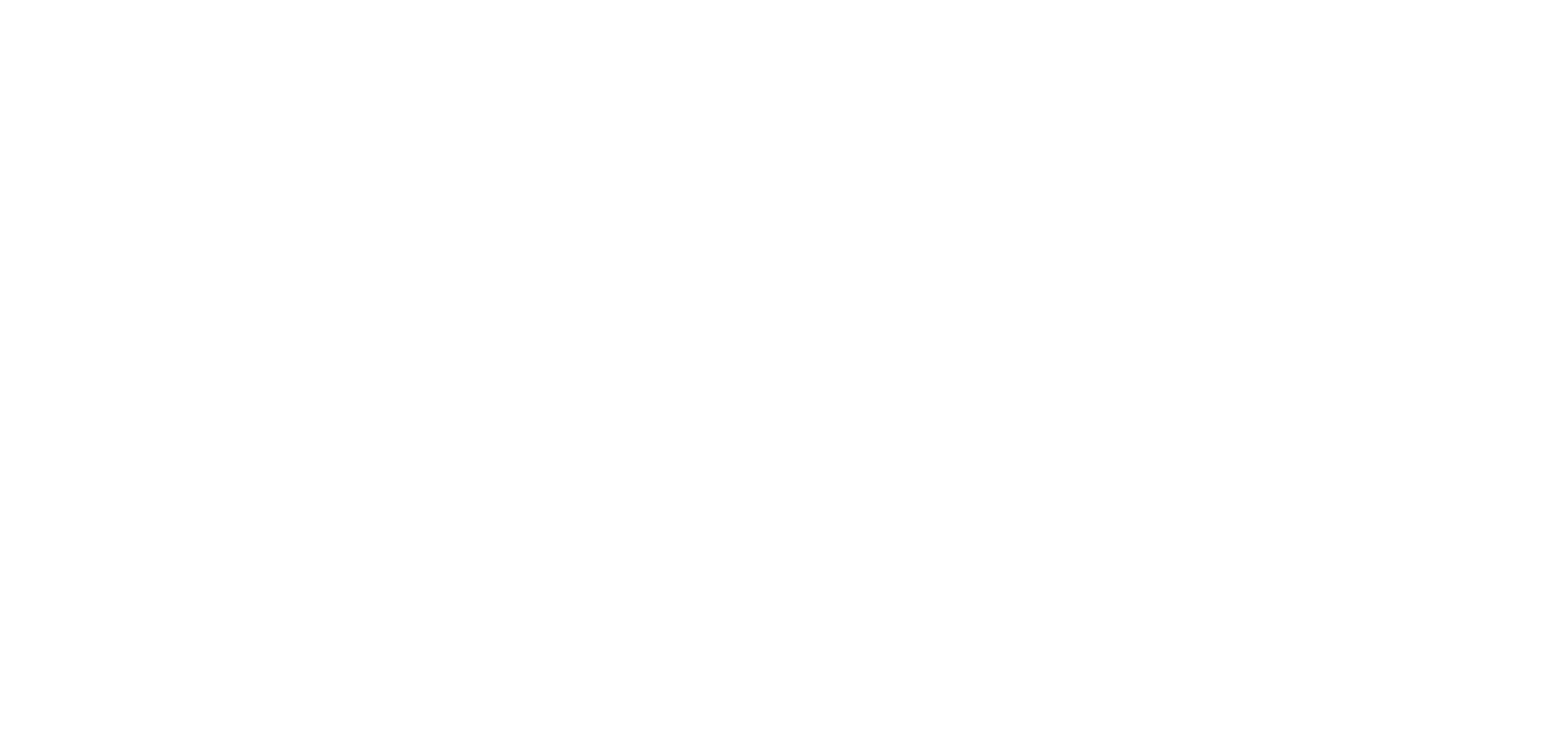
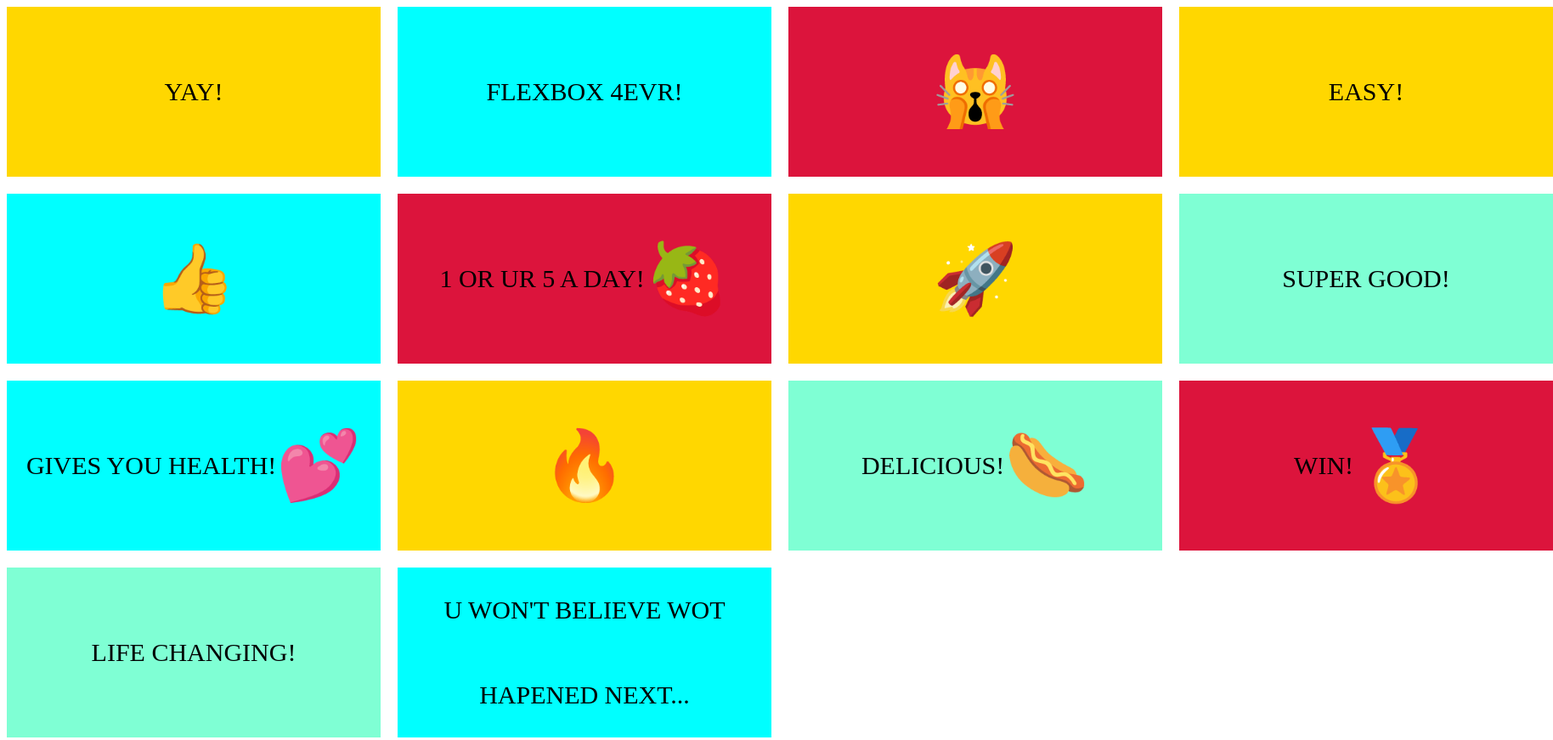
Before and after one commit to PabloA1A/HTML-CSS---Reproducir, a plain HTML site: page index.html in a window 1280 px wide. Shown: the whole page at 85% size, 1828 px wide, since content can reach past the window. Before the commit the page ends 800 px from the top, so only its background shows below. Drawn offline with Linux system fonts and the light colour scheme.

Commit message:
all columns created and styled

```diff
--- a/index.html
+++ b/index.html
@@ -3,9 +3,29 @@
 <head>
     <meta charset="UTF-8">
     <meta name="viewport" content="width=device-width, initial-scale=1.0">
+    <link rel="stylesheet" href="./public/styles/style.css">
     <title>HTML & CSS - Reproducir</title>
 </head>
 <body>
 
+    <div class="container">
+        <div class="div1" id="div">YAY!</div>
+        <div class="div2" id="div">FLEXBOX 4EVR!</div>
+        <div class="div3" id="div">🙀</div>
+        <div class="div4" id="div">EASY!</div>
+        <div class="div5" id="div">👍</div>
+        <div class="div6" id="div">1 OR UR 5 A DAY! <div style="font-size: 80px; display: flex; justify-content: center; align-items: center;">🍓</div></div>
+        <div class="div7" id="div">🚀</div>
+        <div class="div8" id="div">SUPER GOOD!</div>
+        <div class="div9" id="div">GIVES YOU HEALTH!<div style="font-size: 80px; display: flex; justify-content: center; align-items: center;">💕</div></div>
+        <div class="div10" id="div">🔥</div>
+        <div class="div11" id="div">DELICIOUS!<div style="font-size: 80px; display: flex; justify-content: center; align-items: center;">🌭</div></div>
+        <div class="div12" id="div">WIN!<div style="font-size: 80px; display: flex; justify-content: center; align-items: center;">🏅</div></div>
+        <div class="div13" id="div">LIFE CHANGING!</div>
+        <div class="div14" id="div">U WON'T BELIEVE WOT HAPENED NEXT...</div>
+    </div>
+
+    <script src="script.js"></script>
+
 </body>
 </html>
--- a/public/styles/style.css
+++ b/public/styles/style.css
@@ -0,0 +1,189 @@
+.container {
+    display: grid;
+    grid-template-columns: repeat(4, 1fr);
+    grid-template-rows: repeat(4, 1fr);
+    grid-column-gap: 20px;
+    grid-row-gap: 20px;
+}
+
+.div1 {
+    padding: 20px;
+    width: 400px;
+    height: 160px;
+    font-size: 30px;
+    text-align: center;
+    display: flex;
+    align-items: center;
+    justify-content: center;
+    line-height: 100px;
+    background-color: gold;
+}
+
+.div2 {
+    padding: 20px;
+    width: 400px;
+    height: 160px;
+    font-size: 30px;
+    text-align: center;
+    display: flex;
+    align-items: center;
+    justify-content: center;
+    line-height: 100px;
+    background-color: aqua;
+}
+
+.div3 {
+    padding: 20px;
+    width: 400px;
+    height: 160px;
+    text-align: center;
+    line-height: 100px;
+    background-color: crimson;
+    font-size: 80px;
+    display: flex;
+    justify-content: center;
+    align-items: center;
+}
+
+.div4 {
+    padding: 20px;
+    width: 400px;
+    height: 160px;
+    font-size: 30px;
+    text-align: center;
+    display: flex;
+    align-items: center;
+    justify-content: center;
+    line-height: 100px;
+    background-color: gold;
+}
+
+.div5 {
+    padding: 20px;
+    width: 400px;
+    height: 160px;
+    text-align: center;
+    line-height: 100px;
+    background-color: aqua;
+    font-size: 80px;
+    display: flex;
+    justify-content: center;
+    align-items: center;
+}
+
+.div6 {
+    padding: 20px;
+    width: 400px;
+    height: 160px;
+    font-size: 30px;
+    text-align: center;
+    display: flex;
+    align-items: center;
+    justify-content: center;
+    line-height: 100px;
+    background-color: crimson;
+}
+
+.div7 {
+    padding: 20px;
+    width: 400px;
+    height: 160px;
+    text-align: center;
+    line-height: 100px;
+    background-color: gold;
+    font-size: 80px;
+    display: flex;
+    justify-content: center;
+    align-items: center;
+}
+
+.div8 {
+    padding: 20px;
+    width: 400px;
+    height: 160px;
+    font-size: 30px;
+    text-align: center;
+    display: flex;
+    align-items: center;
+    justify-content: center;
+    line-height: 100px;
+    background-color: aquamarine;
+}
+
+.div9 {
+    padding: 20px;
+    width: 400px;
+    height: 160px;
+    font-size: 30px;
+    text-align: center;
+    display: flex;
+    align-items: center;
+    justify-content: center;
+    line-height: 100px;
+    background-color: aqua;
+}
+
+.div10 {
+    padding: 20px;
+    width: 400px;
+    height: 160px;
+    text-align: center;
+    line-height: 100px;
+    background-color: gold;
+    font-size: 80px;
+    display: flex;
+    justify-content: center;
+    align-items: center;
+}
+
+.div11 {
+    padding: 20px;
+    width: 400px;
+    height: 160px;
+    font-size: 30px;
+    text-align: center;
+    display: flex;
+    align-items: center;
+    justify-content: center;
+    line-height: 100px;
+    background-color: aquamarine;
+}
+
+.div12 {
+    padding: 20px;
+    width: 400px;
+    height: 160px;
+    font-size: 30px;
+    text-align: center;
+    display: flex;
+    align-items: center;
+    justify-content: center;
+    line-height: 100px;
+    background-color: crimson;
+}
+
+.div13 {
+    padding: 20px;
+    width: 400px;
+    height: 160px;
+    font-size: 30px;
+    text-align: center;
+    display: flex;
+    align-items: center;
+    justify-content: center;
+    line-height: 100px;
+    background-color: aquamarine;
+}
+
+.div14 {
+    padding: 20px;
+    width: 400px;
+    height: 160px;
+    font-size: 30px;
+    text-align: center;
+    display: flex;
+    align-items: center;
+    justify-content: center;
+    line-height: 100px;
+    background-color: aqua;
+}
```
